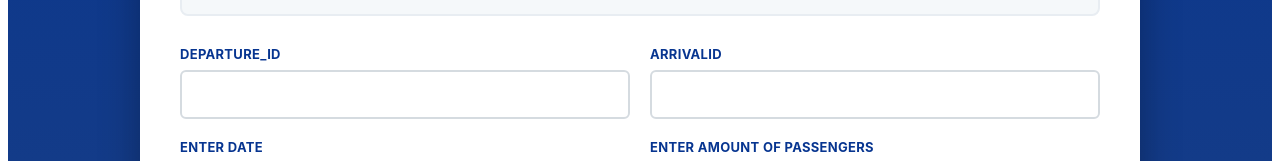
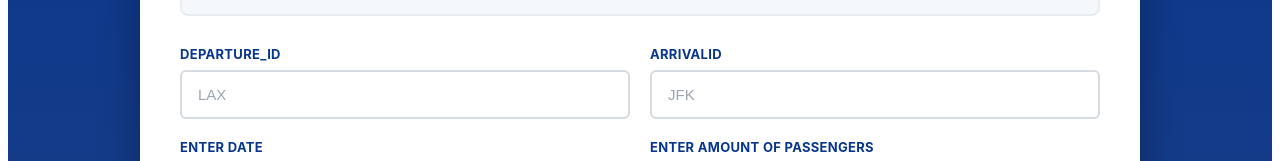
Before and after one commit to Sucodes/travel-assistant, a React (Vite) app in the folder frontend/: page / in a window 1280 px wide. Shown: the part 391-552 px from the top of the page. Built offline with nearby package versions, Linux system fonts and the light colour scheme.

Commit message:
fix: fix NaN error, update readme

```diff
--- a/frontend/src/components/flight-results.tsx
+++ b/frontend/src/components/flight-results.tsx
@@ -29,14 +29,14 @@ type FlightDataProps = {
 };
 
 const FlightResults = ({ flight, onSelect }: FlightDataProps) => {
-  const { airline, departure, arrival, duration, stops, price, passengers } = flight;
+  const { airline, departure, arrival, duration, stops, price } = flight;
   return (
     <div className={styles.flightCard}>
       <div className={styles.flightHeader}>
         <div className={styles.airlineInfo}>
           <span className={styles.airlineName}>{airline}</span>
         </div>
-        <div className={styles.flightPrice}>${price * Number(passengers)}</div>
+        <div className={styles.flightPrice}>${price}</div>
       </div>
 
       <div className={styles.flightDetails}>
--- a/frontend/src/pages/home.tsx
+++ b/frontend/src/pages/home.tsx
@@ -206,7 +206,10 @@ const Home = () => {
           <div className={styles.inputGrid}>
             <div className={styles.inputGroup}>
               <label>Departure_id</label>
-              <input {...register("departureId", { required: true })} />
+              <input
+                placeholder="LAX"
+                {...register("departureId", { required: true })}
+              />
               {errors.departureId && (
                 <span className={styles.errorMessage}>
                   This field is required
@@ -216,7 +219,10 @@ const Home = () => {
 
             <div className={styles.inputGroup}>
               <label>arrivalId</label>
-              <input {...register("arrivalId", { required: true })} />
+              <input
+                placeholder="JFK"
+                {...register("arrivalId", { required: true })}
+              />
               {errors.arrivalId && (
                 <span className={styles.errorMessage}>
                   This field is required
```
Also changed, not shown: 2 other files (tests, documents, lock files or other folders).
